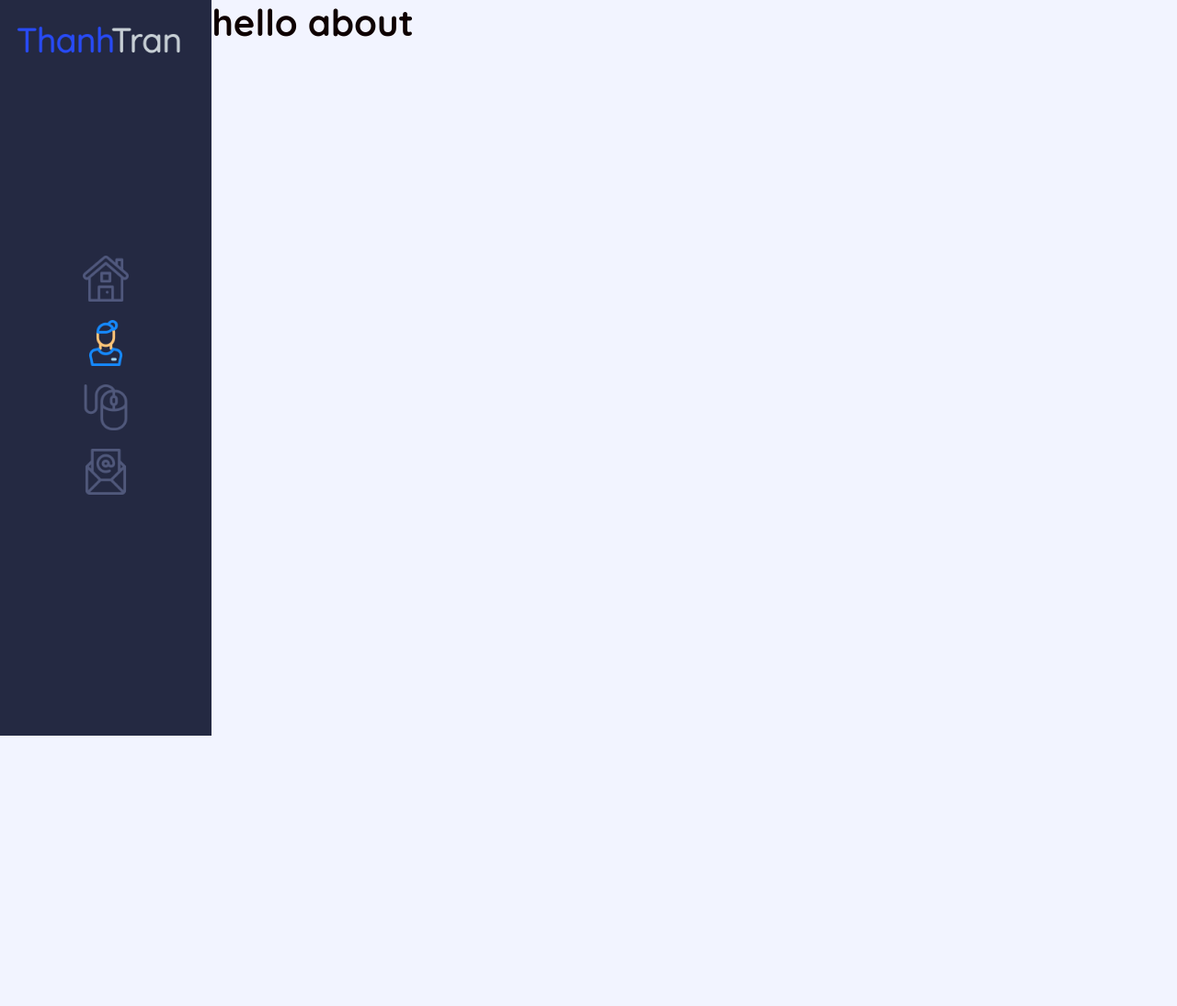
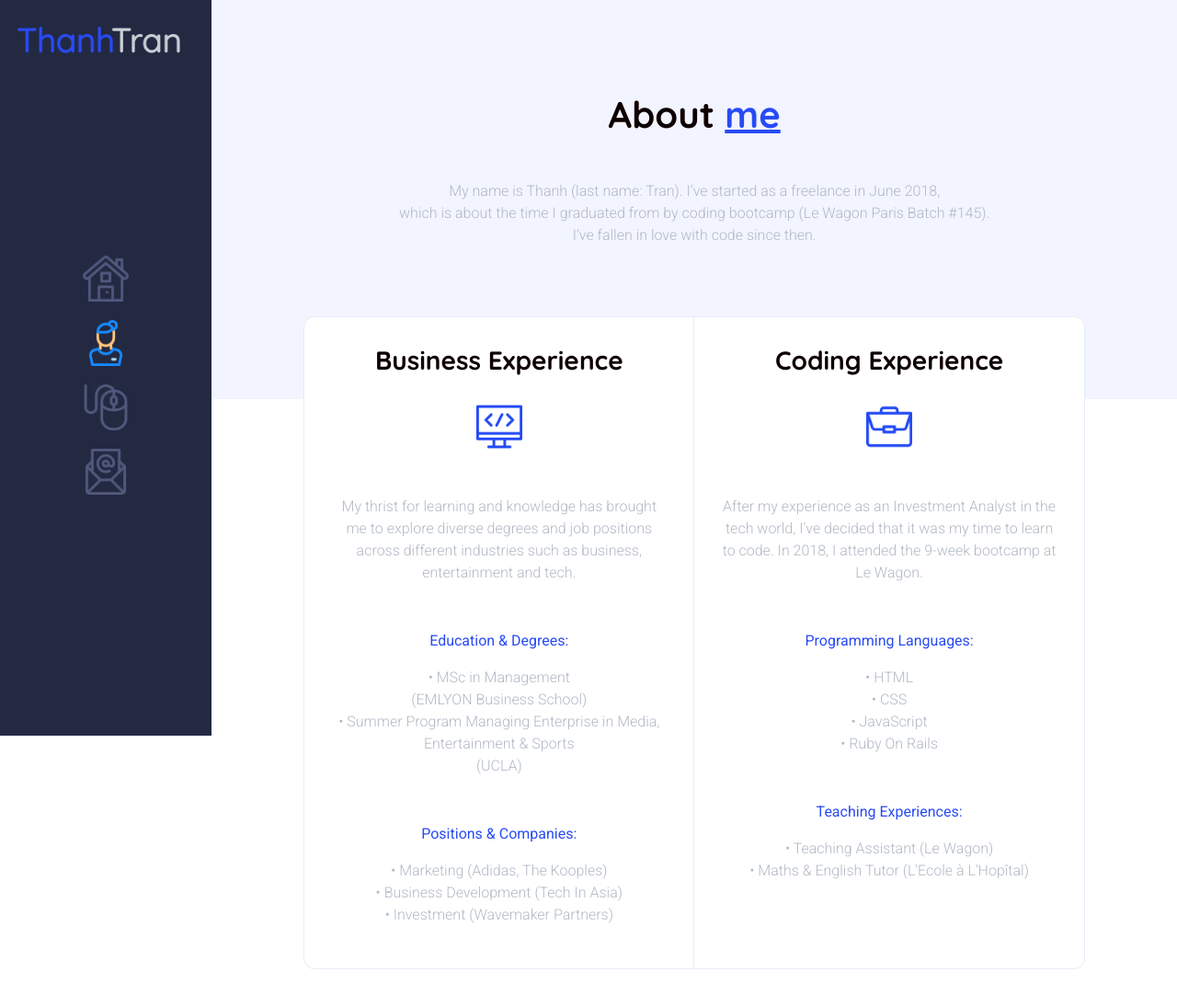
Before and after one commit to trandthanh/thanhtran-portfolio, a Rails app: page /about in a window 1280 px wide. Shown: the whole page at 92% size. Before the commit the page ends 800 px from the top, so only its background shows below. Run offline with Rails 7, Linux system fonts and the light colour scheme; style sheets or scripts are compiled from the project's sources; some libraries are stand-ins or nearby versions.

Commit message:
Finished About Page

```diff
--- a/app/assets/stylesheets/components/_border.scss
+++ b/app/assets/stylesheets/components/_border.scss
@@ -5,3 +5,15 @@
 .border-2pxsolidpalatinateblue {
   border: 2px solid $palatinate-blue;
 }
+
+.border-05pxsolidglitter {
+  border: 0.5px solid $glitter;
+}
+
+.borderradius-12px {
+  border-radius: 12px;
+}
+
+.borderright-05pxsolidglitter {
+  border-right: 0.5px solid $glitter;
+}
--- a/app/assets/stylesheets/components/_color.scss
+++ b/app/assets/stylesheets/components/_color.scss
@@ -21,3 +21,7 @@
 .color-aliceblue {
   color: $alice-blue;
 }
+
+.backgroundcolor-white {
+  background-color: white;
+}
--- a/app/assets/stylesheets/components/_margin.scss
+++ b/app/assets/stylesheets/components/_margin.scss
@@ -27,3 +27,27 @@
 .margintop-neg180px {
   margin-top: -180px;
 }
+
+.margintop-40px {
+  margin-top: 40px;
+}
+
+.margintop-100px {
+  margin-top: 100px;
+}
+
+.margintop-neg90px {
+  margin-top: -90px;
+}
+
+.marginbottom-30px {
+  margin-bottom: 30px;
+}
+
+.marginbottom-50px {
+  margin-bottom: 50px;
+}
+
+.marginleft-18vw {
+  margin-left: 18vw;
+}
--- a/app/assets/stylesheets/components/_padding.scss
+++ b/app/assets/stylesheets/components/_padding.scss
@@ -9,3 +9,39 @@
 .padding-20px {
   padding: 20px;
 }
+
+.paddingtop-100px {
+  padding-top: 100px;
+}
+
+.paddingtop-100px {
+  padding-top: 100px;
+}
+
+.paddingbottom-150px {
+  padding-bottom: 150px;
+}
+
+.paddingy-30px {
+  padding-top: 30px;
+  padding-bottom: 30px;
+}
+
+.paddingx-60px {
+  padding-left: 60px;
+  padding-right: 60px;
+}
+
+.paddingx-100px {
+  padding-left: 100px;
+  padding-right: 100px;
+}
+
+.paddingx-30px {
+  padding-left: 30px;
+  padding-right: 30px;
+}
+
+.paddingbottom-40px {
+  padding-bottom: 40px;
+}
--- a/app/assets/stylesheets/components/_position.scss
+++ b/app/assets/stylesheets/components/_position.scss
@@ -5,3 +5,7 @@
 .position-relative {
   position: relative;
 }
+
+.position-fixed {
+  position: fixed;
+}
--- a/app/assets/stylesheets/components/_width.scss
+++ b/app/assets/stylesheets/components/_width.scss
@@ -17,3 +17,11 @@
 .width-100pc {
   width: 100%;
 }
+
+.width-80pc {
+  width: 80%;
+}
+
+.width-50pc {
+  width: 50%;
+}
--- a/app/assets/stylesheets/config/_colors.scss
+++ b/app/assets/stylesheets/config/_colors.scss
@@ -13,3 +13,4 @@ $yankees-blue: #242942;
 $ash-grey: #B1B9C4;
 $palatinate-blue: #284BF5;
 $alice-blue: #F2F4FF;
+$glitter: #E6ECF8;
--- a/app/views/layouts/application.html.erb
+++ b/app/views/layouts/application.html.erb
@@ -9,10 +9,12 @@
     <%= stylesheet_link_tag 'application', media: 'all' %>
     <%#= stylesheet_pack_tag 'application', media: 'all' %> <!-- Uncomment if you import CSS in app/javascript/packs/application.js -->
   </head>
-  <body class="backgroundcolor-aliceblue">
+  <body <%= current_page?(about_path) ? "class=backgroundcolor-white" : "class=backgroundcolor-aliceblue" %> >
     <div class="display-flex">
       <%= render 'shared/navbar' %>
-      <%= yield %>
+      <div class="marginleft-18vw">
+        <%= yield %>
+      </div>
     </div>
     <%= javascript_include_tag 'application' %>
     <%= javascript_pack_tag 'application' %>
--- a/app/views/pages/about.html.erb
+++ b/app/views/pages/about.html.erb
@@ -1 +1,59 @@
-<h1>hello about</h1>
+<div class="about-thanhtran-portfolio width-82vw">
+  <div class="about-part1-thanhtran-portfolio paddingtop-100px paddingbottom-150px display-flex flexdirection-column alignitems-center backgroundcolor-aliceblue">
+    <div class="about-title-thanhtran-portfolio ">
+      <h1>About <span class="color-palatinateblue textdecoration-underline">me</span><br>
+      </h1>
+    </div>
+    <div class="about-subtitle-thanhtran-portfolio margintop-40px">
+      <p class="fontweight-300 color-ashgrey textalign-center">
+        My name is Thanh (last name: Tran). I’ve started as a freelance in June 2018, <br>
+        which is about the time I graduated from by coding bootcamp (Le Wagon Paris Batch #145). <br>
+        I’ve fallen in love with code since then.
+      </p>
+    </div>
+  </div>
+  <div class="about-part2-thanhtran-portfolio display-flex justifycontent-center paddingx-100px paddingbottom-40px">
+    <div class="about-box-thanhtran-portfolio border-05pxsolidglitter display-flex margintop-neg90px backgroundcolor-white borderradius-12px width-100pc">
+      <div class="about-boxhalf-thanhtran-portfolio textalign-center paddingy-30px width-50pc borderright-05pxsolidglitter">
+        <h3 class="marginbottom-30px paddingx-60px">Business Experience</h3>
+        <%= image_tag "coding.png", class: "height-50px marginbottom-50px" %>
+        <p class="color-ashgrey fontweight-300 paddingx-30px marginbottom-50px">My thrist for learning and knowledge
+        has brought me to explore diverse degrees
+        and job positions across different industries
+        such as business, entertainment and tech.</p>
+        <p class="color-palatinateblue">Education & Degrees:</p>
+        <p class="color-ashgrey fontweight-300 paddingx-30px marginbottom-50px">
+          • MSc in Management <br> (EMLYON Business School) <br>
+          • Summer Program Managing Enterprise in Media, Entertainment & Sports <br> (UCLA)
+        </p>
+        <p class="color-palatinateblue">Positions & Companies:</p>
+        <p class="color-ashgrey fontweight-300 paddingx-30px">
+          • Marketing (Adidas, The Kooples) <br>
+          • Business Development (Tech In Asia) <br>
+          • Investment (Wavemaker Partners)
+        </p>
+      </div>
+      <div class="about-boxhalf-thanhtran-portfolio textalign-center paddingy-30px width-50pc">
+        <h3 class="marginbottom-30px paddingx-60px">Coding Experience</h3>
+        <%= image_tag "portfolio.png", class: "height-50px marginbottom-50px" %>
+        <p class="color-ashgrey fontweight-300 paddingx-30px marginbottom-50px">After my experience as an Investment Analyst
+          in the tech world, I’ve decided that it was my
+          time to learn to code. In 2018, I attended
+          the 9-week bootcamp at Le Wagon.
+        </p>
+        <p class="color-palatinateblue">Programming Languages:</p>
+        <p class="color-ashgrey fontweight-300 paddingx-30px marginbottom-50px">
+          • HTML <br>
+          • CSS <br>
+          • JavaScript <br>
+          • Ruby On Rails
+        </p>
+        <p class="color-palatinateblue">Teaching Experiences:</p>
+        <p class="color-ashgrey fontweight-300 paddingx-30px">
+          • Teaching Assistant (Le Wagon) <br>
+          • Maths & English Tutor (L'Ecole à L'Hopîtal) <br>
+        </p>
+      </div>
+    </div>
+  </div>
+</div>
--- a/app/views/shared/_navbar.html.erb
+++ b/app/views/shared/_navbar.html.erb
@@ -1,4 +1,4 @@
-<div class="navbar-thanhtranportfolio width-18vw backgroundcolor-blue height-100vh display-flex flexdirection-column alignitems-center justifycontent-spacebetween paddingbottom-20px">
+<div class="navbar-thanhtranportfolio width-18vw backgroundcolor-blue height-100vh display-flex flexdirection-column alignitems-center justifycontent-spacebetween paddingbottom-20px position-fixed">
   <div class="navbar-logo-thanhtranportfolio">
     <%= link_to root_path do %>
       <%= image_tag "thanhtran-logo.png", class: "height-80px" %>
```
Also changed, not shown: app/assets/images/coding.png (added), app/assets/images/portfolio.png (added).
